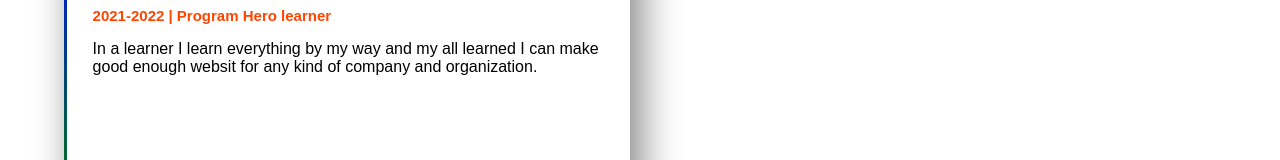
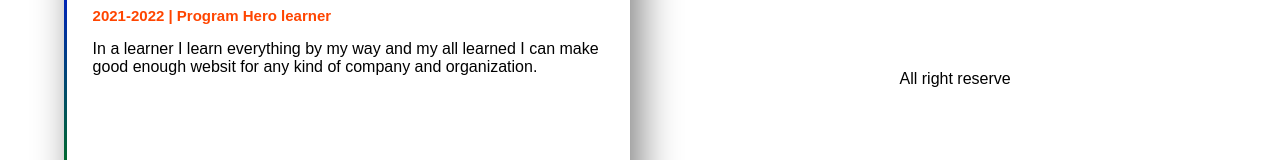
Before and after one commit to platobala/portfolio-sample, a plain HTML site: page index.html in a window 1280 px wide. Shown: the part 1471-1631 px from the top of the page. Drawn offline with Linux system fonts and the light colour scheme.

Commit message:
update footer

```diff
--- a/index.html
+++ b/index.html
@@ -46,5 +46,8 @@
             <p>In a learner I learn everything by my way and my all learned I can  make good enough websit for any kind of company and organization.</p>
         </div>
     </section>
+    <footer>
+        <p>All right reserve</p>
+    </footer>
 </body>
 </html>
--- a/style.css
+++ b/style.css
@@ -64,3 +64,6 @@ section{
     border-image: linear-gradient(180deg, blue, green);
     border-image-slice: 1;
 }
+footer{
+    text-align: center;
+}
```
